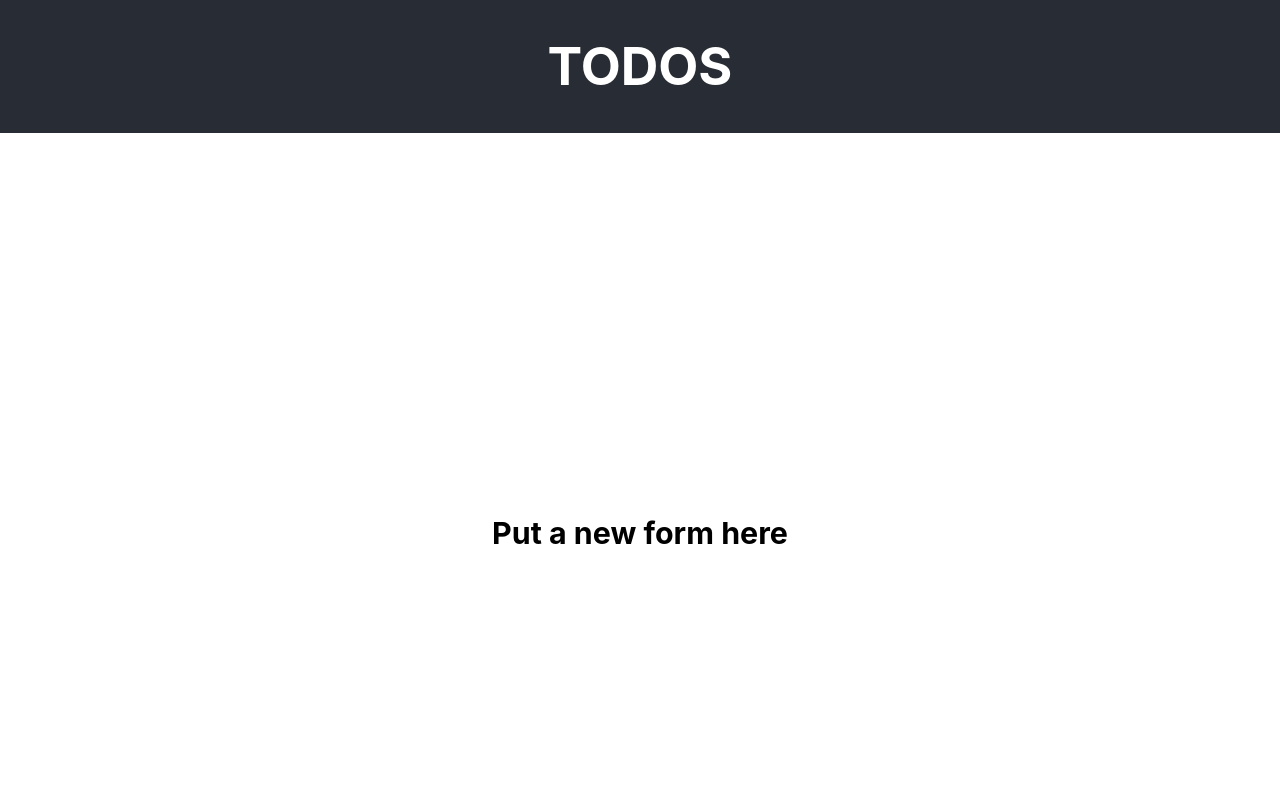
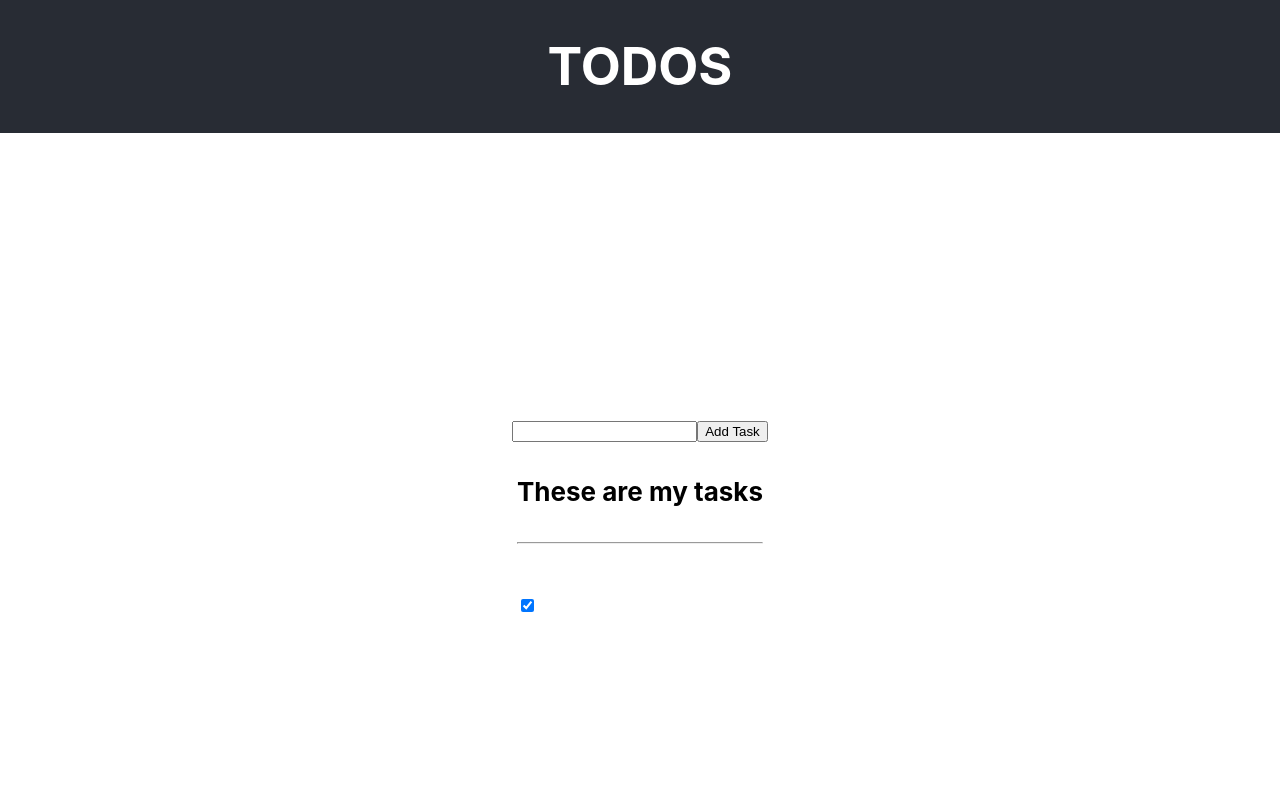
Before and after one commit to enowmbi/todo-app-react, a React (Create React App) app: page / in a window 1280 px wide. Shown: the top 800 px of the page. Built offline with nearby package versions, Linux system fonts and the light colour scheme.

Commit message:
Create AddNewTask component

```diff
--- a/src/App.css
+++ b/src/App.css
@@ -35,6 +35,13 @@
   /* color: white; */
 }
 
+.App-task{
+  display: flex;
+  align-items: center;
+  justify-content: left;
+  color: white;
+}
+
 .App-footer {
   background-color: #282c34;
   min-height: 5vh;
--- a/src/components/main.jsx
+++ b/src/components/main.jsx
@@ -1,7 +1,15 @@
+import Tasks from "../components/tasks"
+import NewTask from "../components/newtask"
+
 const Main = ()=>{
+    const handleAddTask =() =>{
+      alert('AddTask has been clicked')
+    }
+
     return(
         <main className="App-main">
-            <h3>Put a new form here </h3>
+          <NewTask addTask={() => handleAddTask()}/>
+          <Tasks/>
         </main>
     )
 }
--- /dev/null
+++ b/src/components/newtask.jsx
@@ -0,0 +1,11 @@
+const NewTask =(props)=>{
+
+  return(
+      <div>
+          <input type="text"/>
+          <button onClick={props.addTask}>Add Task</button>
+      </div>
+  )
+}
+
+export default NewTask
--- /dev/null
+++ b/src/components/task.jsx
@@ -0,0 +1,9 @@
+const Task =()=>{
+    return(
+        <div className="App-task">
+            <input type="checkbox" checked/>
+            <h5>This is a task</h5>
+        </div>
+    )
+}
+export default Task
--- /dev/null
+++ b/src/components/tasks.jsx
@@ -0,0 +1,12 @@
+import Task from "../components/task"
+
+const Tasks =()=>{
+  return(
+      <div>
+          <h4>These are my tasks</h4>
+          <hr/>
+          <Task/>
+      </div>
+  )
+}
+export default Tasks
```
